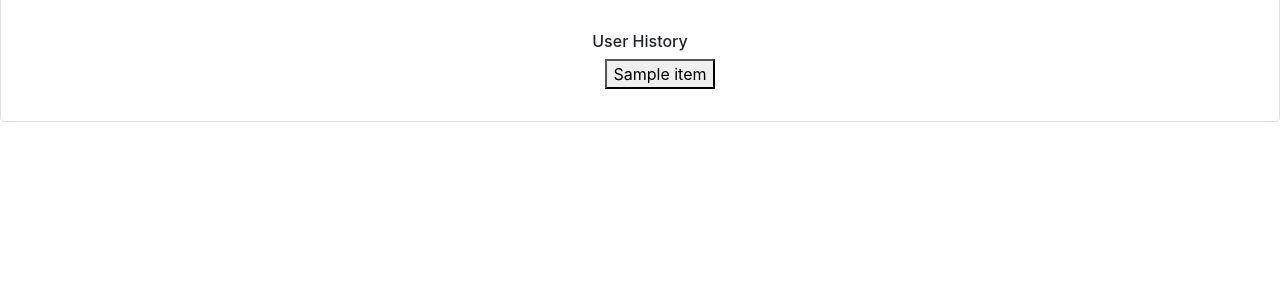
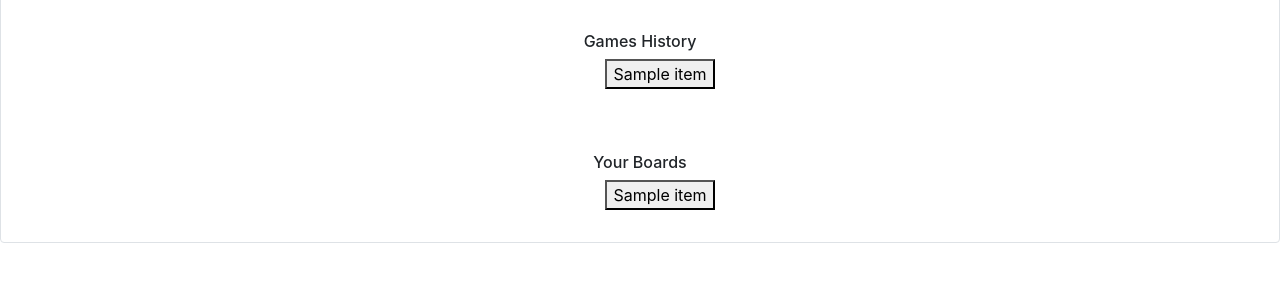
Before and after one commit to phuang00/P02_softdev, a Flask app: template templates/home.html in a window 1280 px wide. Shown: the part 199-481 px from the top of the page. Run offline with Flask 2, Linux system fonts and the light colour scheme; the template is opened without the code that fills it: most values are stand-ins (such as "Sample title", 1, 10 or a date in 2020); parts of the project's set-up code (start-up, migrations or seed data) failed here and were passed over; some libraries are stand-ins or nearby versions.

Commit message:
got games in session to work

```diff
--- a/app.py
+++ b/app.py
@@ -54,7 +54,7 @@ def register():
 @app.route('/home')
 def home():
     if 'user' in session:
-        return render_template('home.html', user = session['user'], games=db_functions.get_games(session['id']))
+        return render_template('home.html', user = session['user'], games=db_functions.get_games(session['id']), boards=db_functions.get_boards(session['user']))
     return redirect(url_for('login'))
 
 @app.route('/board')
@@ -122,6 +122,8 @@ def customize():
 @app.route('/play')
 def play():
     if 'user' in session:
+        if 'game_id' in request.args:
+            return render_template('game.html')
         if 'board_id' in request.args:
             board_id = request.args['board_id']
             user_id = session['id']
--- a/templates/home.html
+++ b/templates/home.html
@@ -9,11 +9,21 @@ Homepage
 <div class="container-fluid text-center" >
   <h1>Welcome {{ user }} to JEOPARDY!</h1>
   <br>
-  <h6>User History</h6>
+  <h6>Games History</h6>
   <ul>
     {% for item in games %}
     <form method="GET" action="/play">
-      <button type="submit" name="board_id" value={{games[item]}}>{{ item }}</button>
+      <button type="submit" name="game_id" value={{games[item]}}>{{ item }}</button>
+    </form>
+    {% endfor %}
+  </ul>
+  <br>
+  <br>
+  <h6>Your Boards</h6>
+  <ul>
+    {% for item in boards %}
+    <form method="GET" action="/play">
+      <button type="submit" name="board_id" value={{boards[item]}}>{{ item }}</button>
     </form>
     {% endfor %}
   </ul>
--- a/utl/db_functions.py
+++ b/utl/db_functions.py
@@ -213,6 +213,10 @@ def add_score(id,team,score_added):
     db.close()
 
 def get_games(user_id):
+    games = {}
     db = sqlite3.connect(DB_FILE)
     c = db.cursor()
-    #id = c.execute("SELECT user_id FROM users WHERE username = ?", (username,))
+    c.execute("SELECT DISTINCT board_name, game_id FROM board, board_status, users WHERE board.board_id == board_status.board_id AND board_status.user_id == ?;", (user_id,))
+    for row in c.fetchall():
+        games[row[0]] = row[1]
+    return games
```
